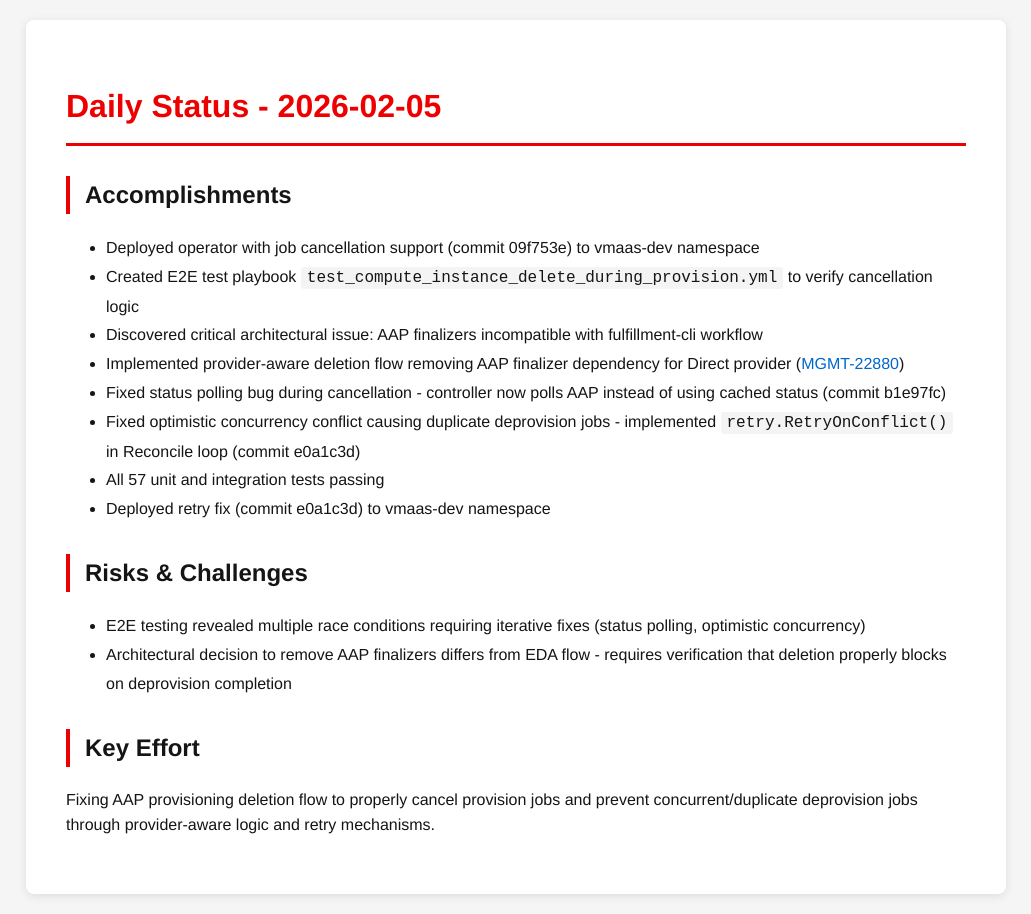
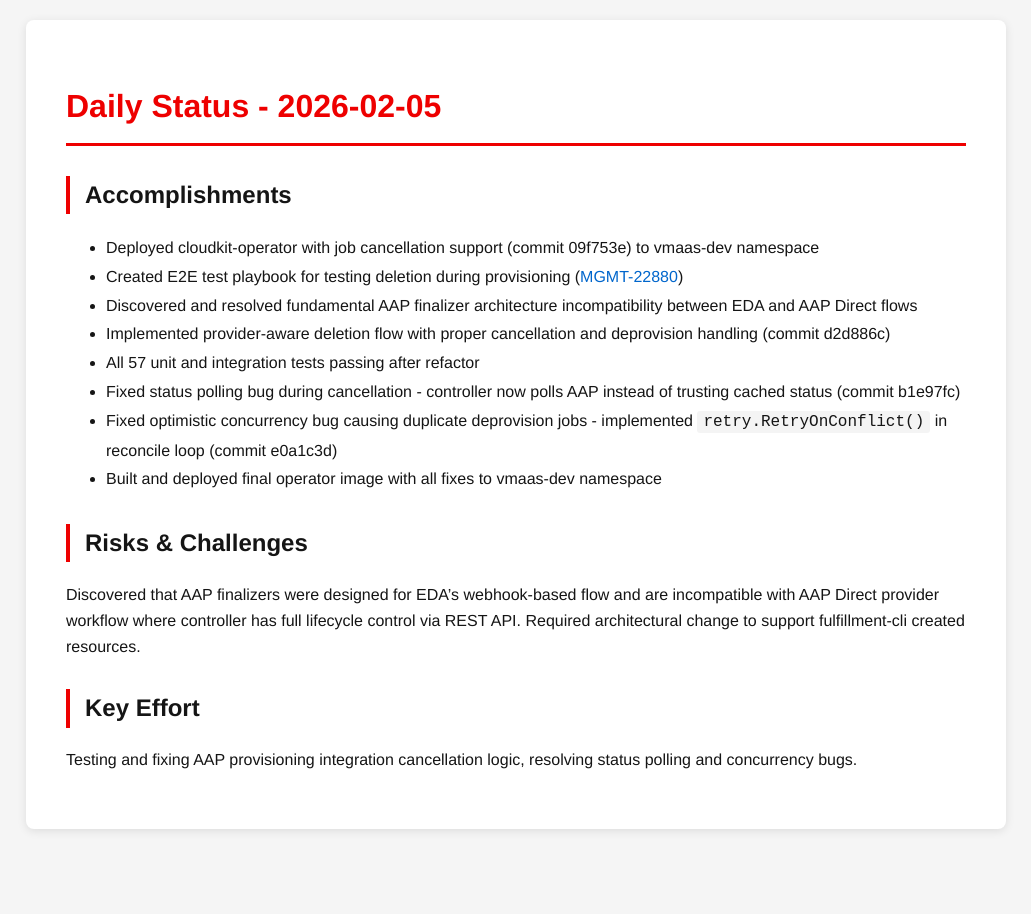
Before and after one commit to tzvatot/daily-status, a Jekyll site: the page built from 2026-02-05.md, in a window 1280 px wide. Shown: the whole page, without its empty margins (124-1155 px from the left). Built offline with Jekyll 4.4.1, drawn with Linux system fonts in a browser that asks for light colours.

Commit message:
Daily status update - 2026-02-05

```diff
--- a/2026-02-05.md
+++ b/2026-02-05.md
@@ -7,18 +7,17 @@ date: 2026-02-05
 # Daily Status - 2026-02-05
 
 ## Accomplishments
-- Deployed operator with job cancellation support (commit 09f753e) to vmaas-dev namespace
-- Created E2E test playbook `test_compute_instance_delete_during_provision.yml` to verify cancellation logic
-- Discovered critical architectural issue: AAP finalizers incompatible with fulfillment-cli workflow
-- Implemented provider-aware deletion flow removing AAP finalizer dependency for Direct provider ([MGMT-22880](https://issues.redhat.com/browse/MGMT-22880))
-- Fixed status polling bug during cancellation - controller now polls AAP instead of using cached status (commit b1e97fc)
-- Fixed optimistic concurrency conflict causing duplicate deprovision jobs - implemented `retry.RetryOnConflict()` in Reconcile loop (commit e0a1c3d)
-- All 57 unit and integration tests passing
-- Deployed retry fix (commit e0a1c3d) to vmaas-dev namespace
+- Deployed cloudkit-operator with job cancellation support (commit 09f753e) to vmaas-dev namespace
+- Created E2E test playbook for testing deletion during provisioning ([MGMT-22880](https://issues.redhat.com/browse/MGMT-22880))
+- Discovered and resolved fundamental AAP finalizer architecture incompatibility between EDA and AAP Direct flows
+- Implemented provider-aware deletion flow with proper cancellation and deprovision handling (commit d2d886c)
+- All 57 unit and integration tests passing after refactor
+- Fixed status polling bug during cancellation - controller now polls AAP instead of trusting cached status (commit b1e97fc)
+- Fixed optimistic concurrency bug causing duplicate deprovision jobs - implemented `retry.RetryOnConflict()` in reconcile loop (commit e0a1c3d)
+- Built and deployed final operator image with all fixes to vmaas-dev namespace
 
 ## Risks & Challenges
-- E2E testing revealed multiple race conditions requiring iterative fixes (status polling, optimistic concurrency)
-- Architectural decision to remove AAP finalizers differs from EDA flow - requires verification that deletion properly blocks on deprovision completion
+Discovered that AAP finalizers were designed for EDA's webhook-based flow and are incompatible with AAP Direct provider workflow where controller has full lifecycle control via REST API. Required architectural change to support fulfillment-cli created resources.
 
 ## Key Effort
-Fixing AAP provisioning deletion flow to properly cancel provision jobs and prevent concurrent/duplicate deprovision jobs through provider-aware logic and retry mechanisms.
+Testing and fixing AAP provisioning integration cancellation logic, resolving status polling and concurrency bugs.
```
